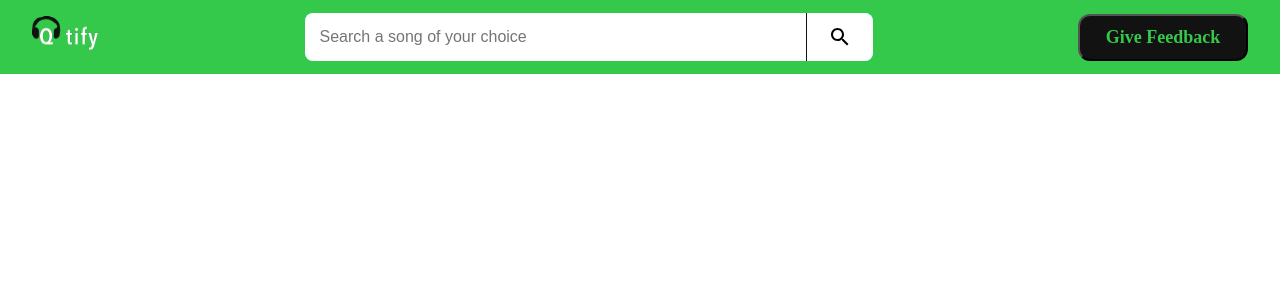
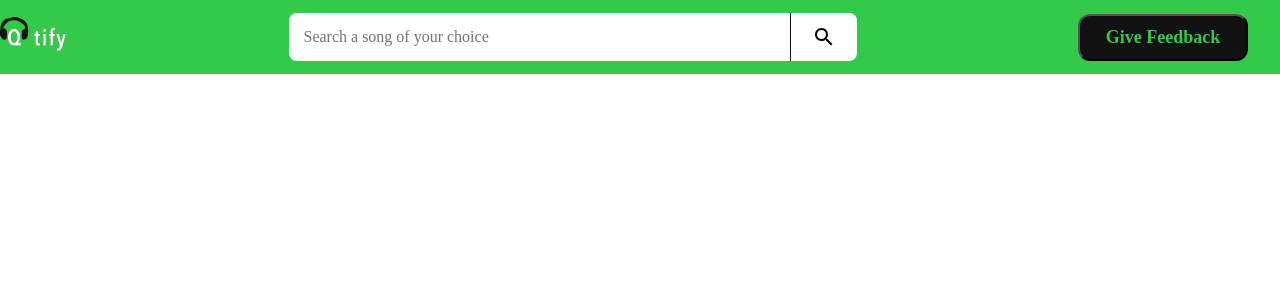
Before and after one commit to shrwn08/QTify-crio, a React (Create React App) app in the folder qtify-spotify-clone/: page / in a window 1280 px wide. Shown: the top 300 px of the page. Built offline with nearby package versions, Linux system fonts and the light colour scheme.

Commit message:
some changes

```diff
--- a/qtify-spotify-clone/package.json
+++ b/qtify-spotify-clone/package.json
@@ -38,5 +38,8 @@
       "last 1 firefox version",
       "last 1 safari version"
     ]
+  },
+  "devDependencies": {
+    "@babel/plugin-proposal-private-property-in-object": "^7.21.11"
   }
 }
--- a/qtify-spotify-clone/src/App.css
+++ b/qtify-spotify-clone/src/App.css
@@ -1,3 +1,3 @@
 .App{
-  font-family: 'Poppins','Courier New', Courier, monospace;
+  font-family: 'Poppins';
 }
--- a/qtify-spotify-clone/src/Components/Header.css
+++ b/qtify-spotify-clone/src/Components/Header.css
@@ -19,6 +19,7 @@
     border-top-right-radius: 0;
     border-bottom-right-radius: 0;
     border-right: 1px solid #121212;
+    font-family: 'poppond, sans-serif';
 
   }
 
@@ -26,7 +27,6 @@
     background-color:white ;
     border: none;
     padding: 10px;
-    cursor: pointer;
     outline: none;
     display: flex;
     align-items: center;
@@ -35,6 +35,7 @@
     width: 66px;
     border-top-left-radius: 0;
     border-bottom-left-radius: 0;
+    cursor: pointer;
   }
 
  .feedbackBtn{
@@ -46,10 +47,11 @@
         border-radius:12px;
         font-size:18px;
         font-weight:600;
-
+        cursor: pointer;
         font-family: "poppins";
  }
 
- button:hover{
-    cursor: pointer;
+.feedbackBtn:hover{
+
+    background-color: #333
  }
--- a/qtify-spotify-clone/src/Components/Header.js
+++ b/qtify-spotify-clone/src/Components/Header.js
@@ -25,7 +25,8 @@
                 style={{
                 width:"67px",
                 height:"34px",
-                marginLeft:"32px" }}
+                margin:"10px 0 ",
+                }}
               />
             </Box>
 
```
Also changed, not shown: 1 other file (tests, documents, lock files or other folders).
